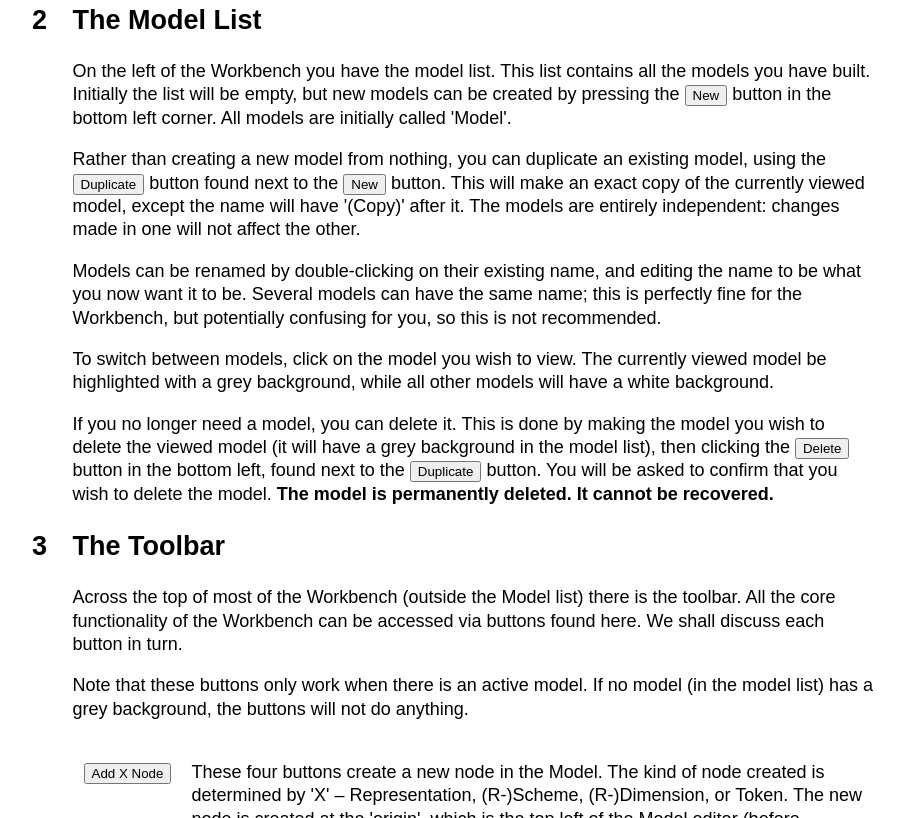
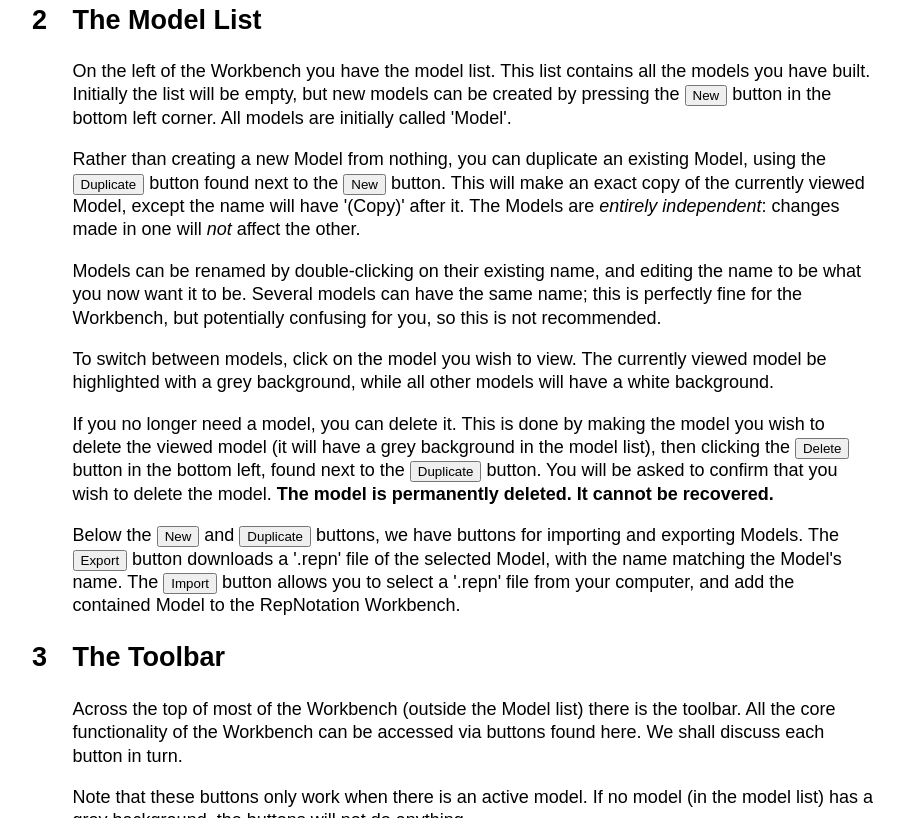
Before and after one commit to rep2rep/RepWorkbench, a website: page src/manual.html in a window 1280 px wide. Shown: the part 750-1568 px from the top of the page, without its empty margins (167-1071 px from the left). Drawn offline with Linux system fonts and the light colour scheme.

Commit message:
Add to manual for Import and Export.

```diff
--- a/src/manual.html
+++ b/src/manual.html
@@ -93,11 +93,11 @@
       initially called 'Model'.
     </p>
     <p>
-      Rather than creating a new model from nothing, you can duplicate an existing model, using
+      Rather than creating a new Model from nothing, you can duplicate an existing Model, using
       the <button>Duplicate</button> button found next to the <button>New</button> button. This
-      will make an exact copy of the currently viewed model, except the name will have '(Copy)'
-      after it. The models are <emph>entirely independent</emph>: changes made in one will
-      <emph>not</emph> affect the other.
+      will make an exact copy of the currently viewed Model, except the name will have '(Copy)'
+      after it. The Models are <em>entirely independent</em>: changes made in one will
+      <em>not</em> affect the other.
     </p>
     <p>
       Models can be renamed by double-clicking on their existing name, and editing the name to be
@@ -114,6 +114,13 @@
       the <button>Delete</button> button in the bottom left, found next to the <button>Duplicate</button>
       button. You will be asked to confirm that you wish to delete the model.
       <strong>The model is permanently deleted. It cannot be recovered.</strong>
+    </p>
+    <p>
+      Below the <button>New</button> and <button>Duplicate</button> buttons, we have buttons for
+      importing and exporting Models. The <button>Export</button> button downloads a '.repn' file
+      of the selected Model, with the name matching the Model's name. The <button>Import</button>
+      button allows you to select a '.repn' file from your computer, and add the contained Model
+      to the RepNotation Workbench.
     </p>
 
     <h2 id="toolbar">The Toolbar</h2>
```
